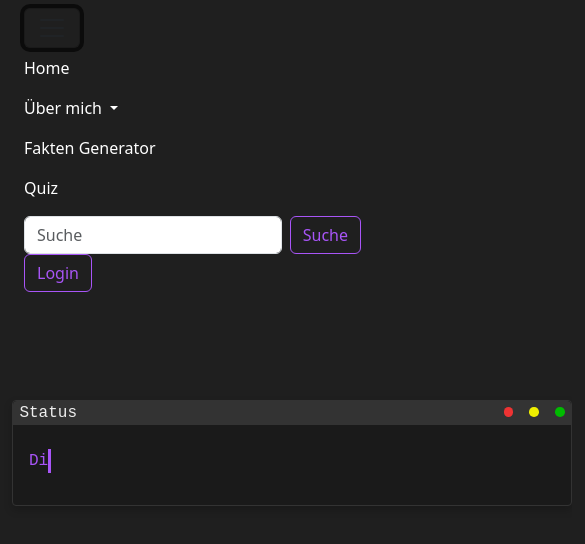
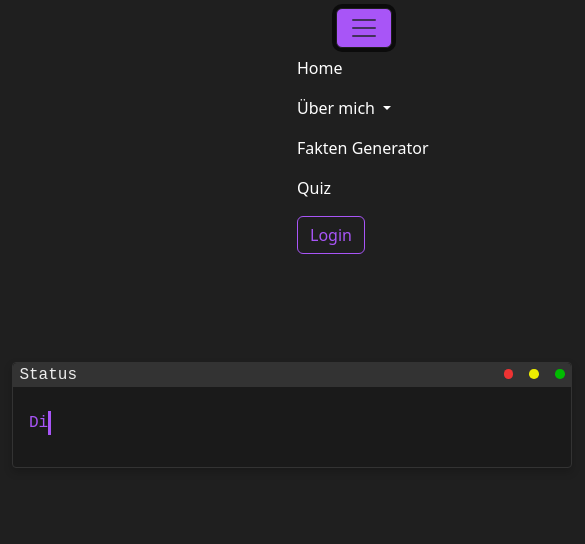
Before and after one commit to gianlucarausa/meine-website, a plain HTML site: page index.html in a window 390 px wide. Both pictures are taken after a click on the button "Toggle navigation". Shown: the top 544 px of the page, 585 px wide, since content can reach past the window. Drawn offline with nearby package versions, Linux system fonts and the light colour scheme.

Commit message:
handy anpassung

```diff
--- a/CSS/default.css
+++ b/CSS/default.css
@@ -1,3 +1,21 @@
+@media screen and (max-width: 990px) {
+  #suchbutton {
+    display: none;
+  }
+  #suchinput {
+    display: none;
+  }
+
+  .terminal-loader {
+    width: 20em;
+  }
+
+  #navbarSupportedContent {
+    position: relative;
+    left: 70vw;
+  }
+}
+
 body {
     background-color: #1f1f1f;
     color: white;
@@ -43,6 +61,13 @@ body {
 
   .btn {
     margin-right: 5px;
+  }
+
+  .navbar-toggler {
+    position: relative;
+    left: 80vw;
+    border-color:#1f1f1f;
+    background-color:#a855f7;
   }
 
   @keyframes blinkCursor {
--- a/index.html
+++ b/index.html
@@ -60,8 +60,8 @@
                 </li>
               </ul>
               <form class="d-flex" role="search">
-                <input class="form-control me-2" type="search" placeholder="Suche" aria-label="Search">
-                <button class="btn btn-outline-success" type="submit">Suche</button>
+                <input class="form-control me-2" id="suchinput" type="search" placeholder="Suche" aria-label="Search">
+                <button class="btn btn-outline-success" id="suchbutton" type="submit">Suche</button>
               </form>
               <form id="loginpage" action="HTML/login.html">
               <button class="btn btn-outline-success" type="submit">Login</button>
```
